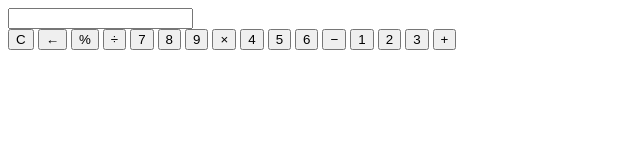
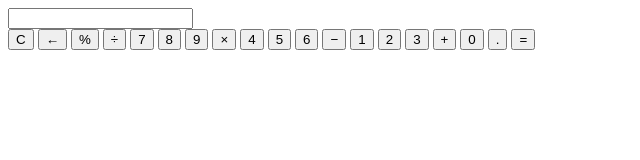
Before and after one commit to ShivanshDahiya5/Calculator, a plain HTML site: page index.html in a window 1280 px wide. Shown: the whole page, without its empty margins (0-640 px from the left). Drawn offline with Linux system fonts and the light colour scheme.

Commit message:
Add zero button, decimal point, and equals button to calculator

```diff
--- a/index.html
+++ b/index.html
@@ -31,3 +31,13 @@
             <button onclick="appendValue('2')">2</button>
             <button onclick="appendValue('3')">3</button>
             <button class="operator" onclick="setOperator('+')">+</button>
+
+            <button class="zero" onclick="appendValue('0')">0</button>
+            <button onclick="appendValue('.')">.</button>
+            <button class="equals" onclick="calculate()">=</button>
+        </div>
+    </div>
+    <script src="./script.js"></script>
+</body>
+
+</html>
```
